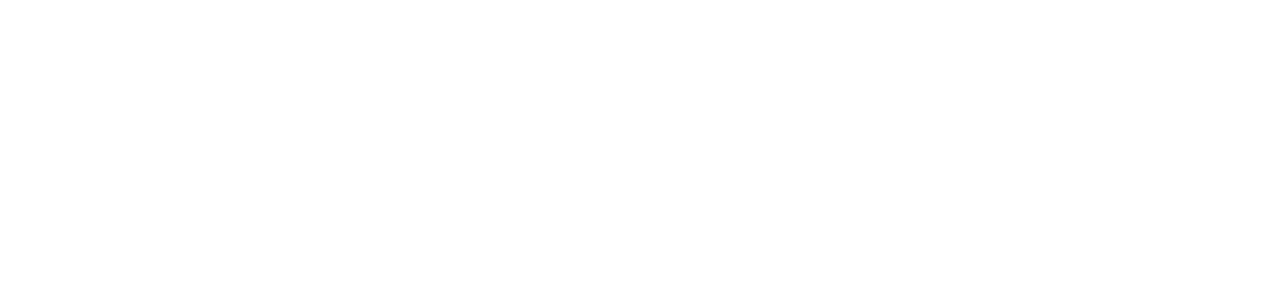
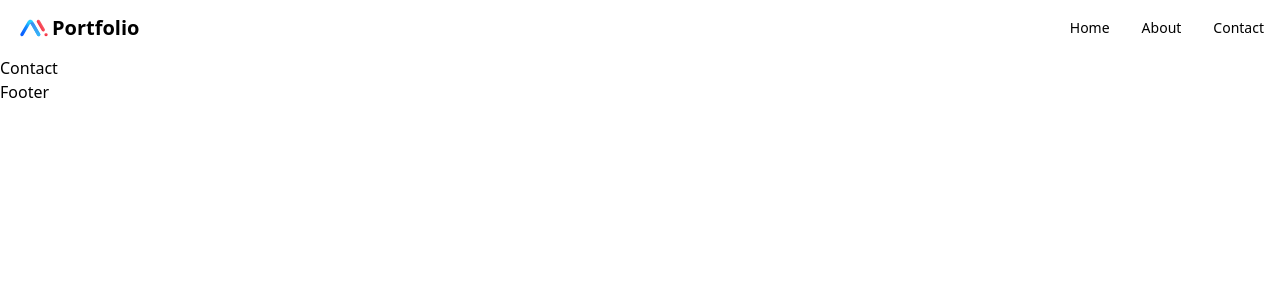
Before and after one commit to faizanali-official/Faizan-Portfolio, a React (Vite) app in the folder Portfolio/: page /contact in a window 1280 px wide. Before the commit this address had no page. Shown: the top 300 px of the page. Built offline with nearby package versions, Linux system fonts and the light colour scheme.

Commit message:
setup the routes

```diff
--- a/Portfolio/package.json
+++ b/Portfolio/package.json
@@ -13,6 +13,7 @@
     "flowbite-react": "^0.10.2",
     "react": "^19.0.0",
     "react-dom": "^19.0.0",
+    "react-icons": "^5.5.0",
     "react-router-dom": "^7.3.0",
     "tailwindcss": "^3.4.17"
   },
--- a/Portfolio/src/App.tsx
+++ b/Portfolio/src/App.tsx
@@ -2,6 +2,9 @@
 import './App.css'
 import { BrowserRouter, Route, Routes } from 'react-router-dom'
 import AppLayout from './layouts/AppLayout'
+import Home from './pages/Home'
+import About from './pages/About'
+import Contact from './pages/Contact'
 
 const App: React.FC = () => {
 
@@ -9,7 +12,9 @@
     <BrowserRouter>
       <Routes>
         <Route path='/' element={<AppLayout />}>
-
+          <Route index element={<Home />} />
+          <Route path='/about' element={<About />} />
+          <Route path='/contact' element={<Contact />} />
         </Route>
       </Routes>
     </BrowserRouter>
--- a/Portfolio/src/components/Header.tsx
+++ b/Portfolio/src/components/Header.tsx
@@ -1,8 +1,25 @@
+import { Navbar, NavbarBrand, NavbarCollapse, NavbarToggle } from 'flowbite-react'
 import React from 'react'
+import { Link } from 'react-router-dom'
 
-const Header:React.FC = () => {
+const Header: React.FC = () => {
   return (
-    <div>Header</div>
+    <div className='bg-black'>
+      <Navbar fluid>
+        <NavbarBrand href="/">
+          <img src="./src/assets/icons/favicon-log.svg" className="h-6 sm:h-9" alt="Logo" />
+          <span className="self-center whitespace-nowrap text-xl font-semibold dark:text-white">
+            Portfolio
+          </span>
+        </NavbarBrand>
+        <NavbarToggle />
+        <NavbarCollapse>
+          <Link to="/">Home</Link>
+          <Link to="/about">About</Link>
+          <Link to="/contact">Contact</Link>
+        </NavbarCollapse>
+      </Navbar>
+    </div>
   )
 }
 
--- /dev/null
+++ b/Portfolio/src/pages/About.tsx
@@ -0,0 +1,11 @@
+import React from 'react'
+
+const About:React.FC = () => {
+  return (
+    <div>
+      About
+    </div>
+  )
+}
+
+export default About
--- /dev/null
+++ b/Portfolio/src/pages/Contact.tsx
@@ -0,0 +1,9 @@
+import React from 'react'
+
+const Contact:React.FC = () => {
+  return (
+    <div>Contact</div>
+  )
+}
+
+export default Contact
--- /dev/null
+++ b/Portfolio/src/pages/Home.tsx
@@ -0,0 +1,9 @@
+import React from 'react'
+
+const Home:React.FC = () => {
+  return (
+    <div>Home</div>
+  )
+}
+
+export default Home
```
Also changed, not shown: 1 other file (tests, documents, lock files or other folders).
